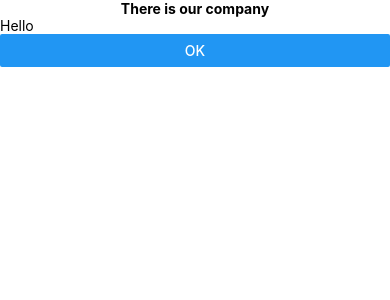
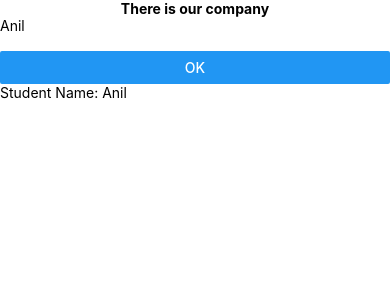
Before and after one commit to ProgramerSalar/react-Native, a React Native app in the folder AwesomeProject/: screen / in a window 390 px wide. Shown: the top 300 px of the page. Built offline with nearby package versions, Linux system fonts and the light colour scheme.

Commit message:
state and props in class components

```diff
--- a/AwesomeProject/components/company.js
+++ b/AwesomeProject/components/company.js
@@ -1,23 +1,48 @@
 import React, { useState, Component } from 'react';
 import { View, Text, StyleSheet, TextInput, Button, FlatList, ScrollView, SectionList } from 'react-native';
 import { styles } from './style';
+import Student from './student';
 
 
 
 
 class Manish extends Component{
-    fruit = () => {
-        console.warn('Apple')
+    constructor(){
+        super()
+        this.state={
+            name:"Anil",
+            age:undefined,
+        }
     }
+
+
+    updateName(val){
+        this.setState({name:val})
+    }
+
+
+
     render(){
         return(
             <View>
-                <Text>Hello</Text>
-                <Button title='ok' onPress={this.fruit}></Button>
+                <Text>{this.state.name}{this.state.age}</Text>
+                <TextInput onChangeText={(text) => this.updateName(text)}></TextInput>
+                <Button title='ok' ></Button>
+                <Student name={this.state.name}/>
             </View>
         )
     }
 }
 
 
+
+
+
+
+
+
+
+
+
+
 export default Manish;
--- /dev/null
+++ b/AwesomeProject/components/student.js
@@ -0,0 +1,19 @@
+import React, { useState, Component } from 'react';
+import { View, Text, StyleSheet, TextInput, Button, FlatList, ScrollView, SectionList } from 'react-native';
+
+
+
+
+class Student extends Component{
+    render(){
+
+
+        return(
+            <View>
+                <Text>Student Name: {this.props.name} </Text>
+            </View>
+        )
+    }
+}
+
+export default Student;
```
